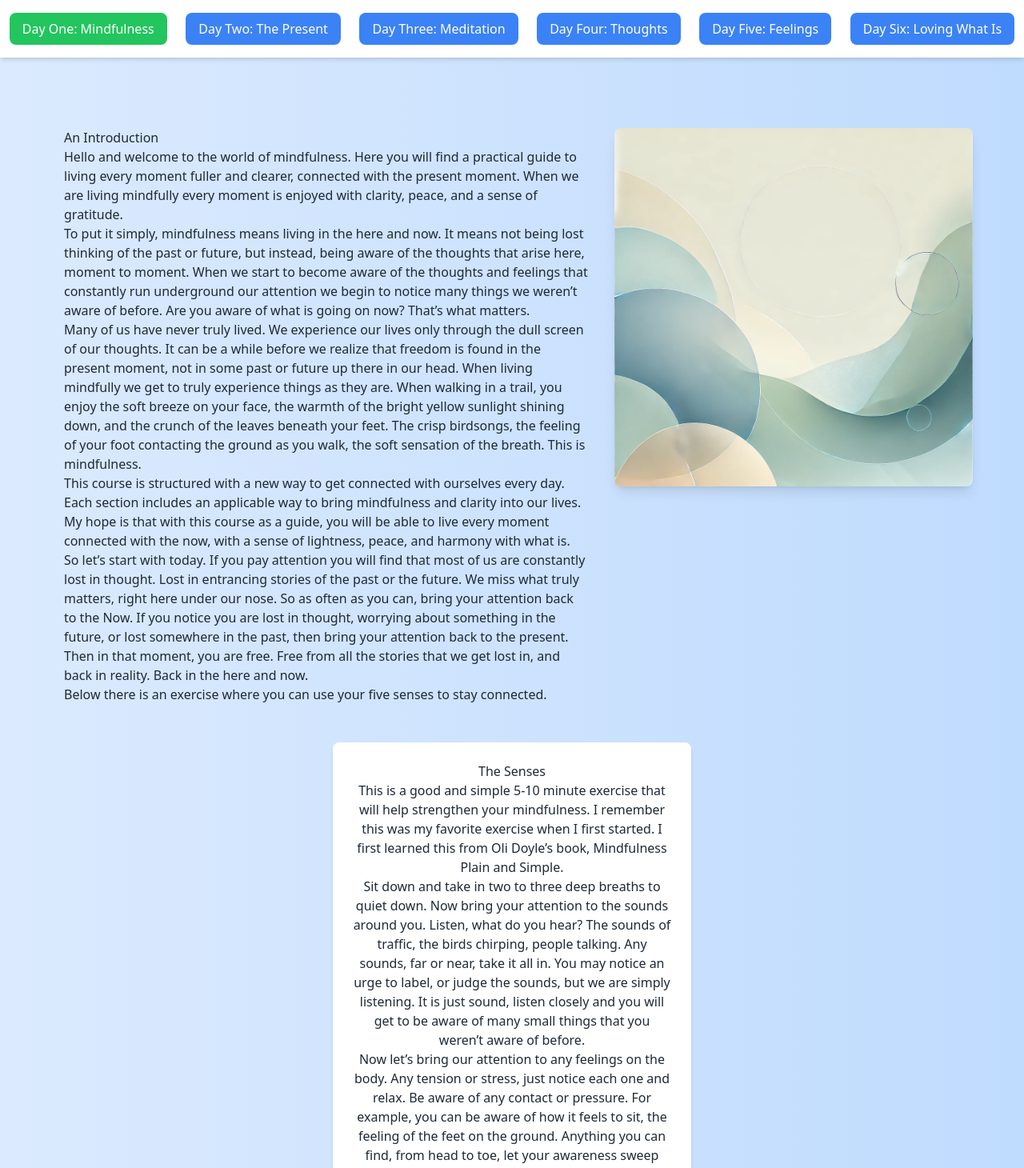
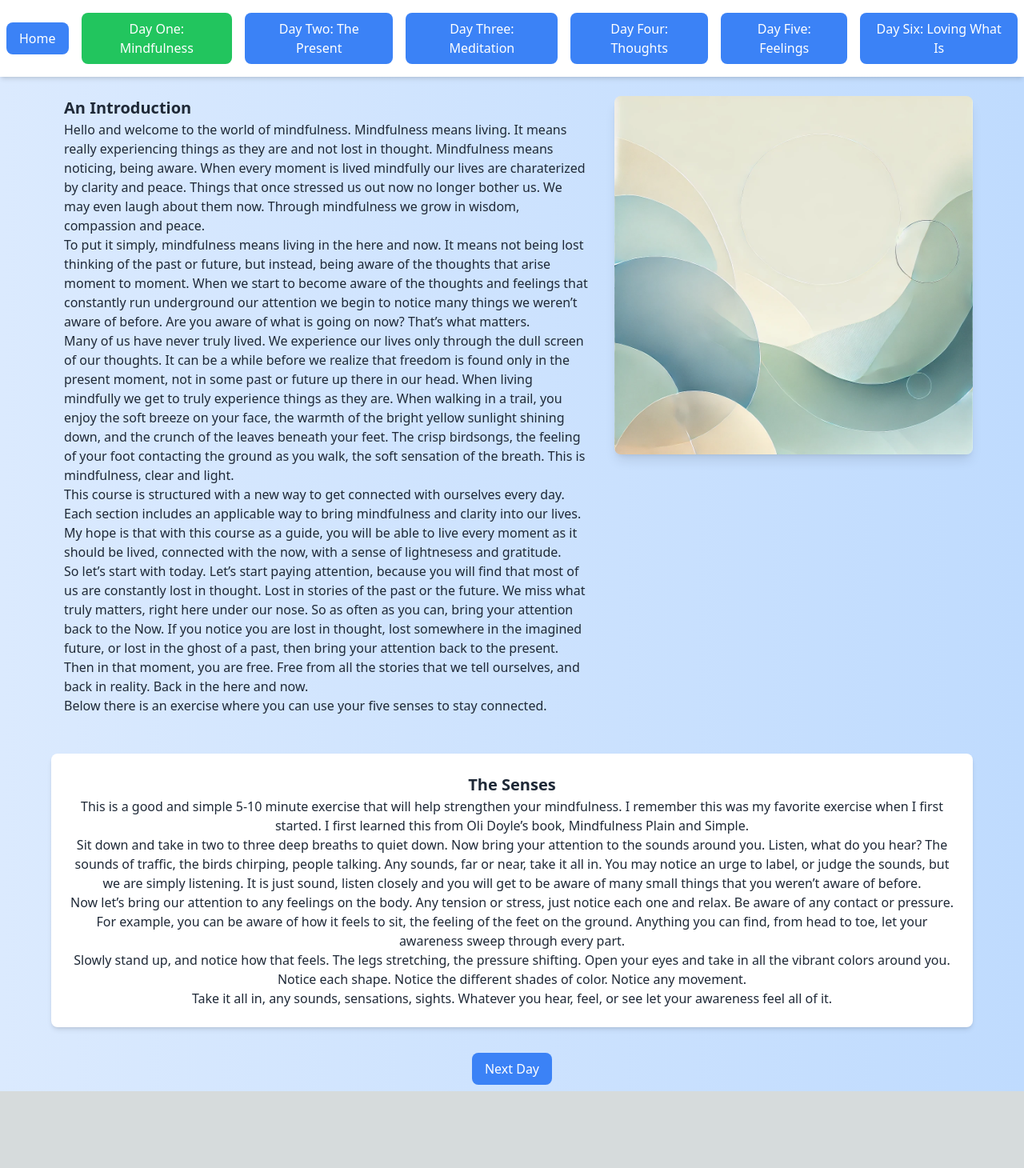
Before and after one commit to JoshuaChou10/mindfulness, a Next.js app: page /mindfulness-course in a window 1280 px wide. Shown: the top 1460 px of the page at 80% size. After the commit the page ends 1364 px from the top, so only its background shows below. Built offline with nearby package versions, Linux system fonts and the light colour scheme.

Commit message:
Finished second section text

```diff
--- a/pages/mindfulness-course.tsx
+++ b/pages/mindfulness-course.tsx
@@ -11,7 +11,7 @@ interface Section {
 const sections: { [key: string]: Section } = {
   "Day One: Mindfulness": {
     practice: `
-    <h2>The Senses</h2>
+    <h2 style="font-size: 1.25rem; font-weight: bold;">The Senses</h2>
     <p>This is a good and simple 5-10 minute exercise that will help strengthen your mindfulness. I remember this was my favorite exercise when I first started. I first learned this from Oli Doyle’s book, Mindfulness Plain and Simple. </p>
     <p>Sit down and take in two to three deep breaths to quiet down. Now bring your attention to the sounds around you. Listen, what do you hear? The sounds of traffic, the birds chirping, people talking. Any sounds, far or near, take it all in. You may notice an urge to label, or judge the sounds, but we are simply listening. It is just sound, listen closely and you will get to be aware of many small things that you weren’t aware of before.  </p>
     <p>Now let’s bring our attention to any feelings on the body. Any tension or stress, just notice each one and relax. Be aware of any contact or pressure. For example, you can be aware of how it feels to sit, the feeling of the feet on the ground. Anything you can find, from head to toe, let your awareness sweep through every part. </p>
@@ -21,12 +21,13 @@ const sections: { [key: string]: Section } = {
 
     `,
     text: `
-      <h1>An Introduction</h1>
-      <p> Hello and welcome to the world of mindfulness. Here you will find a practical guide to living every moment fuller and clearer, connected with the present moment. When we are living mindfully every moment is enjoyed with clarity, peace, and a sense of gratitude. </p>
-      <p>To put it simply, mindfulness means living in the here and now. It means not being lost thinking of the past or future, but instead, being aware of the thoughts that arise here, moment to moment. When we start to become aware of the thoughts and feelings that constantly run underground our attention we begin to notice many things we weren’t aware of before.  Are you aware of what is going on now? That’s what matters. </p>
- <p>Many of us have never truly lived. We experience our lives only through the dull screen of our thoughts. It can be a while before we realize that freedom is found in the present moment, not in some past or future up there in our head. When living mindfully we get to truly experience things as they are. When walking in a trail, you enjoy the soft breeze on your face, the warmth of the bright yellow sunlight shining down, and the crunch of the leaves beneath your feet. The crisp birdsongs, the feeling of your foot contacting the ground as you walk, the soft sensation of the breath. This is mindfulness. </p>
- <p>This course is structured with a new way to get connected with ourselves every day. Each section includes an applicable way to bring mindfulness and clarity into our lives. My hope is that with this course as a guide, you will be able to live every moment connected with the now, with a sense of lightness, peace, and harmony with what is. </p>
- <p> So let’s start with today. If you pay attention you will find that most of us are constantly lost in thought. Lost in entrancing stories of the past or the future. We miss what truly matters, right here under our nose. So as often as you can, bring your attention back to the Now. If you notice you are lost in thought, worrying about something in the future, or lost somewhere in the past, then bring your attention back to the present. Then in that moment, you are free. Free from all the stories that we get lost in, and back in reality. Back in the here and now.
+      <h1 style="font-size: 1.25rem; font-weight: bold;">An Introduction</h1>
+      <p> Hello and welcome to the world of mindfulness. Mindfulness means living. It means really experiencing things as they are and not lost in thought. Mindfulness means noticing, being aware. When every moment is lived mindfully our lives are charaterized by clarity and peace. Things that once stressed us out now no longer bother us. We may even laugh about them now. Through mindfulness we grow in wisdom, compassion and peace. </p>
+      <p>To put it simply, mindfulness means living in the here and now. It means not being lost thinking of the past or future, but instead, being aware of the thoughts that arise moment to moment. When we start to become aware of the thoughts and feelings that constantly run underground our attention we begin to notice many things we weren’t aware of before.  Are you aware of what is going on now? That’s what matters. </p>
+ <p>Many of us have never truly lived. We experience our lives only through the dull screen of our thoughts. It can be a while before we realize that freedom is found only in the present moment, not in some past or future up there in our head. When living mindfully we get to truly experience things as they are. When walking in a trail, you enjoy the soft breeze on your face, the warmth of the bright yellow sunlight shining down, and the crunch of the leaves beneath your feet. The crisp birdsongs, the feeling of your foot contacting the ground as you walk, the soft sensation of the breath. This is mindfulness, clear and light. </p>
+ <p>This course is structured with a new way to get connected with ourselves every day. Each section includes an applicable way to bring mindfulness and clarity into our lives. My hope is that with this course as a guide, you will be able to live every moment as it should be lived, connected with the now, with a sense of lightnesess and gratitude. </p>
+ <p> So let’s start with today. Let’s start paying attention, because you will find that most of us are constantly lost in thought. Lost in stories of the past or the future. We miss what truly matters, right here under our nose. So as often as you can, bring your attention back to the Now. If you notice you are lost in thought, lost somewhere in the imagined future, or lost in the ghost of a past, then bring your attention back to the present. Then in that moment, you are free. Free from all the stories that we tell ourselves, and back in reality. Back in the here and now. </p>
+
  <p> Below there is an exercise where you can use your five senses to stay connected. </p>
 
 
@@ -41,9 +42,12 @@ const sections: { [key: string]: Section } = {
     `,
     text: `
       <h1>The Present</h1>
-      <p>Living in the present means focusing on the here and now. It involves paying attention to our current experiences rather than being preoccupied with the past or future.</p>
+      <p>Today we are going to continue connecting with the present moment. Let’s look at our everyday experience. You’ve washed the dishes, mopped the floor. You’ve hiked in a trail, or walked the dog. But have you truly done any of these things? What I mean is, when washing the dishes were you fully experiencing it or were you lost in thought, thinking about something else. Next time you wash the dishes try it out. Really take in every part of it. Take in the bright color of the plates, feel the cool water across your hands, the sound of the running water and the clink of the bowls as you set them aside. When every activity is done like this, with mindfulness, everything becomes fun. Why not try it out? You get to be mindful wherever you are. This is what is means to truly live in the world. You don’t have to go in a plane and travel across the world, go sightseeing, see the all the scenic vistas. You can live fully right here and now. And it’s perfect. </p>
+      <p>Today I’m inviting you to live fully everyday. Everything is always more enjoyable when your attention is on the activity you are doing and not wandering around somewhere. When washing the dishes are you thinking, “I better get this done quick, then I can sit on the couch and relax.” Then when you’re on the couch, “I should be doing something right now, I’m getting bored.”
+      If you are rushing through every moment, where are you going? Let’s stay in the here and now. </p>
+      <p>People who enjoy what they are doing are naturally in the moment. When you are playing basketball, your focus is only on the dribbling, the running, the shooting. You’re really enjoying it. When every moment is lived like this, then we can flow through life without worry, without fear, only lightness and a sense of being present. </p>
                 `,
-    imageUrl: '/images/present.jpg',
+    imageUrl: '/present.png',
   },
   "Day Three: Meditation": {
     practice: `
@@ -92,20 +96,23 @@ const sections: { [key: string]: Section } = {
 };
 
 const MindfulnessCourse = () => {
-
   const [selectedSection, setSelectedSection] = useState<keyof typeof sections>("Day One: Mindfulness");
 
-  // const handleViewExerciseClick = () => {
-  //   document.getElementById("practice-section")?.scrollIntoView({ behavior: "smooth" });
-  // };
-
+  const handleNextDayClick = () => {
+    const sectionsKeys = Object.keys(sections);
+    const currentIndex = sectionsKeys.indexOf(selectedSection as string);
+    const nextIndex = (currentIndex + 1) % sectionsKeys.length;
+    setSelectedSection(sectionsKeys[nextIndex] as keyof typeof sections);
+  };
   return (
     <div className="relative flex flex-col items-center justify-center min-h-screen py-2 bg-gradient-to-r from-blue-100 to-blue-200">
+      <div className="absolute top-0 left-0 right-0 flex justify-between items-center w-full bg-white py-4 shadow-md z-10">
         <Link className="px-4 py-2 mx-2 bg-blue-500 text-white rounded-lg hover:bg-blue-600" href="/">
+
             Home
+
         </Link>
-      <nav className="absolute top-0 left-0 right-0 flex justify-around w-full bg-white py-4 shadow-md z-10">
-
+        <nav className="flex justify-around w-full">
           {Object.keys(sections).map((section) => (
             <button
               key={section}
@@ -120,23 +127,25 @@ const MindfulnessCourse = () => {
             </button>
           ))}
         </nav>
+
+      </div>
       <div className="flex flex-col items-center mt-24 max-w-6xl">
         <div className="flex flex-row items-start">
           <div className="text-left p-4">
             <div dangerouslySetInnerHTML={{ __html: sections[selectedSection].text }} className="text-gray-800"></div>
-            {/* <button
-              onClick={handleViewExerciseClick}
-              className="mt-4 px-4 py-2 bg-blue-600 text-white rounded-lg hover:bg-blue-700"
-            >
-              View Exercise
-            </button> */}
           </div>
           <img src={sections[selectedSection].imageUrl} alt="Mindfulness" className="ml-4 mt-4 max-w-md rounded-lg shadow-lg" />
         </div>
-        <div id="practice-section" className="bg-white p-6 rounded-lg shadow-md max-w-md text-center mb-8 mt-8">
+        <div id="practice-section" className="bg-white p-6 rounded-lg shadow-md max-w-8xl text-center mb-8 mt-8">
           <div dangerouslySetInnerHTML={{ __html: sections[selectedSection].practice }} className="text-gray-800"></div>
         </div>
       </div>
+      <button
+          onClick={handleNextDayClick}
+          className="px-4 py-2 mx-2 bg-blue-500 text-white rounded-lg hover:bg-blue-600"
+        >
+          Next Day
+        </button>
     </div>
   );
 };
--- a/pages/timer.tsx
+++ b/pages/timer.tsx
@@ -1,5 +1,6 @@
 import { useState, useEffect, useRef } from 'react';
 import '../app/globals.css'
+import Link from 'next/link'
 const Meditation = () => {
   const [goal, setGoal] = useState(0);
   const [timeMeditated, setTimeMeditated] = useState(0);
@@ -57,7 +58,10 @@ const Meditation = () => {
   };
 
   return (
-    <div className="bg-black text-white flex items-center justify-center min-h-screen">
+    <div className="relative bg-black text-white flex items-center justify-center min-h-screen">
+      <Link className="absolute top-4 left-4 px-4 py-2 bg-blue-500 text-white rounded-lg hover:bg-blue-600 flex items-center" href="/">
+          Home
+      </Link>
       <div className="text-center">
         <h1 className="text-3xl mb-4">Meditation</h1>
         <p className="text-xl">Meditated: {formatTime(timeMeditated)}</p>
```
Also changed, not shown: public/present.png (added). Lines whose indentation alone changed are shown as unchanged.
